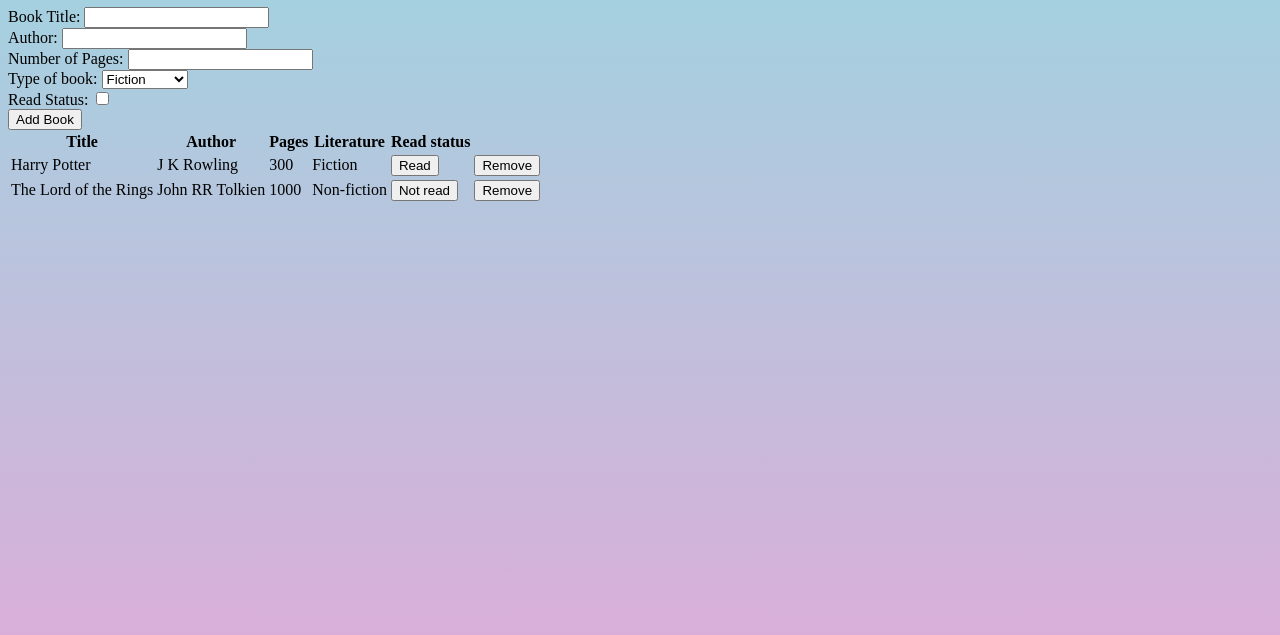
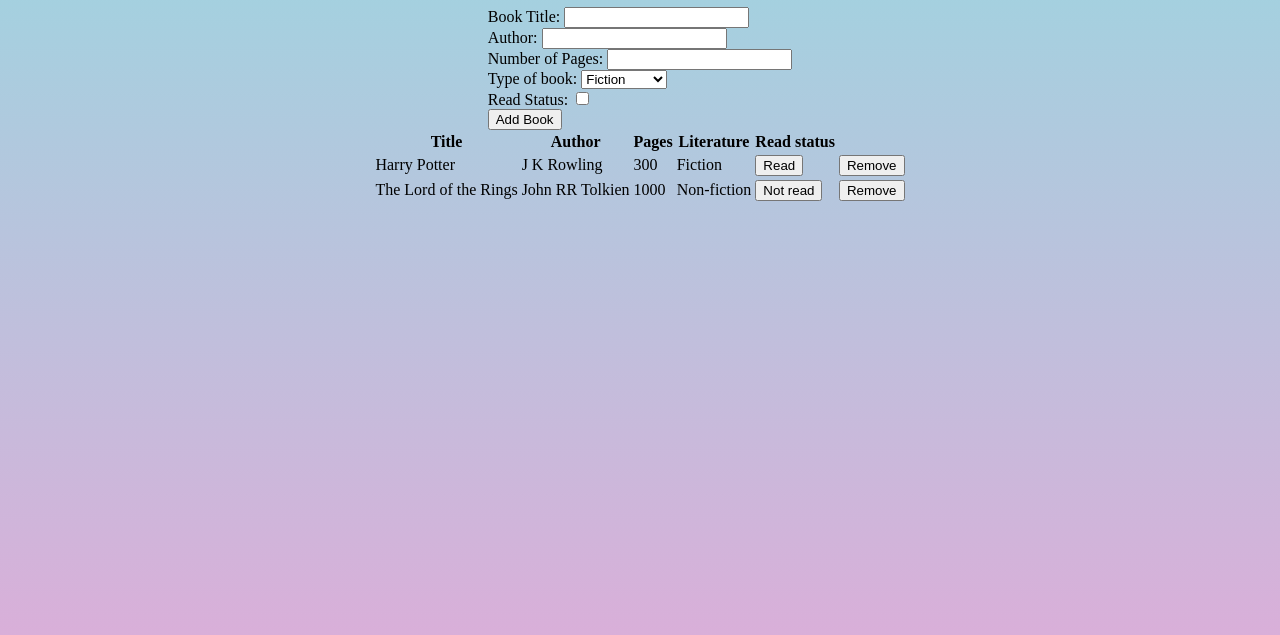
Before and after one commit to christianyarwood62/projects, a plain HTML site: page project_library/index.html in a window 1280 px wide. Shown: the part 165-800 px from the top of the page. Drawn offline with Linux system fonts and the light colour scheme.

Commit message:
Put library in center of page

```diff
--- a/project_library/styles.css
+++ b/project_library/styles.css
@@ -5,11 +5,11 @@ html {
     height: 100%;
 }
 
-/* .document-container {
+.document-container {
     display: flex;
     flex-direction: column;
     align-items: center;
-} */
+}
 
 /* The sidebar menu */
 .sidebar {
```
